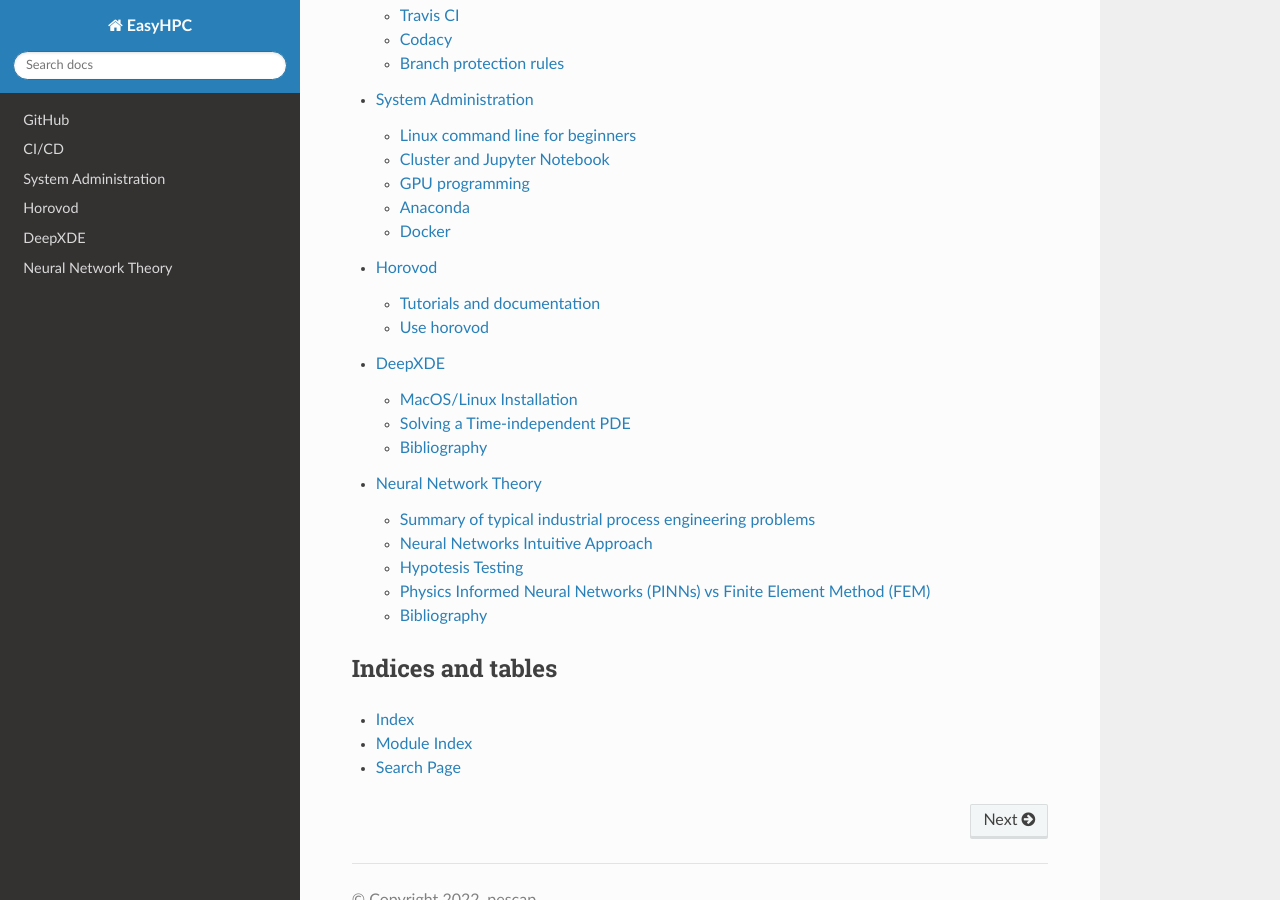
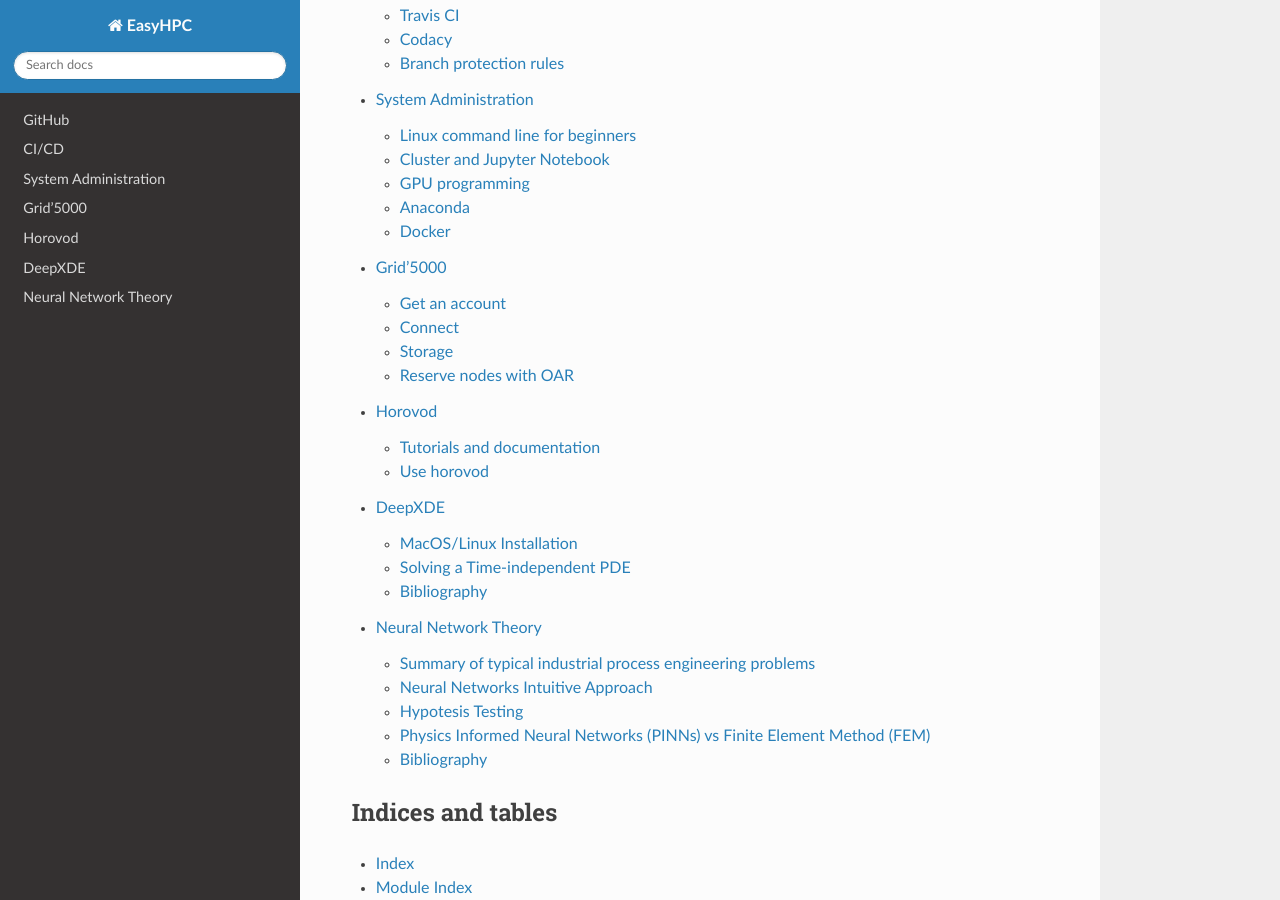
Before and after one commit to pescap/EasyHPC, a Sphinx documentation site: the page built from docs/source/index.rst, in a window 1280 px wide and 900 px high, scrolled down 536 px. Built offline with Sphinx 7.4.7 and the Read the Docs theme 3.1.0, drawn with Linux system fonts in a browser that asks for light colours; some of the changed lines change nothing that is shown.

Commit message:
Add a Grid'5000 page, closes #94

```diff
--- /dev/null
+++ b/docs/source/grid5000.rst
@@ -0,0 +1,109 @@
+=========
+Grid'5000
+=========
+
+`Grid'5000 <https://www.grid5000.fr>`__ is a French testbed for research in computer science, with many CPU and GPU nodes spread over several sites (Lille, Lyon, Nancy, Rennes, Grenoble and others). It works like any cluster: you prepare your work on a frontend and ask a scheduler for nodes. The scheduler is `OAR <https://oar.imag.fr>`__.
+
+This page summarizes the official `Getting Started <https://www.grid5000.fr/w/Getting_Started>`__ tutorial. Read it for the details.
+
+
+Get an account
+--------------
+
+Academics working in France (and at the Luxembourg and Louvain sites) can request an account directly. Researchers outside France can get one through an active, formal collaboration with a team that already uses Grid'5000. In both cases, use the `account request form <https://www.grid5000.fr/w/Grid5000:Get_an_account>`__ and describe your project. When you have an account, upload your public SSH key in the account management interface.
+
+Before using the platform, read the `usage policy <https://www.grid5000.fr/w/Grid5000:UsagePolicy>`__. It sets limits on how many resources you may reserve and for how long.
+
+
+Connect
+-------
+
+Grid'5000 is reached through an access machine, and then a frontend on each site::
+
+    $ ssh login@access.grid5000.fr
+    $ ssh nancy
+
+Replace ``login`` with your Grid'5000 user name and ``nancy`` with the site you want to use. To connect directly from your computer, add this to ``~/.ssh/config``:
+
+.. code-block:: text
+
+    Host g5k
+      User login
+      Hostname access.grid5000.fr
+      ForwardAgent no
+
+    Host *.g5k
+      User login
+      ProxyCommand ssh g5k -W "$(basename %h .g5k):%p"
+      ForwardAgent no
+
+Then ``ssh nancy.g5k`` opens a shell on the Nancy frontend.
+
+
+Storage
+-------
+
+Each site has its own home directory, shared by the frontend and the nodes of that site, and not by the other sites. The default quota is 25 GB per site.
+
+.. warning::
+
+    Grid'5000 does not back up the home directories. Keep a copy of your code and results elsewhere.
+
+To copy a file from your computer to your home in Nancy::
+
+    $ scp my_file.py login@access.grid5000.fr:nancy/
+
+
+Reserve nodes with OAR
+----------------------
+
+All the commands below run on a site frontend.
+
+
+Interactive jobs
+****************
+
+``oarsub -I`` opens a shell on a reserved node::
+
+    $ oarsub -l core=1 -I                       # One core
+    $ oarsub -l host=1 -I                       # A full node
+    $ oarsub -l host=1/core=8,walltime=2 -I     # 8 cores on one node for 2 hours
+    $ oarsub -l gpu=1 -I                        # One GPU
+
+``walltime`` is the maximum duration of the job, in the format ``hours``, ``hours:minutes`` or ``hours:minutes:seconds``. On some sites, such as Nancy, GPUs are only available in the production queue::
+
+    $ oarsub -q production -l gpu=1 -I
+
+
+Batch jobs
+**********
+
+Write a script with the resources in ``#OAR`` lines, for example ``train_oar.sh``:
+
+.. code-block:: bash
+
+    #!/bin/bash
+    #OAR -q production
+    #OAR -l host=1/gpu=1,walltime=3:00:00
+    #OAR -O OAR_%jobid%.out
+    #OAR -E OAR_%jobid%.err
+
+    source ~/envs/my_env/bin/activate
+    python train.py
+
+Make it executable and submit it::
+
+    $ chmod u+x train_oar.sh
+    $ oarsub -S ./train_oar.sh
+
+
+Follow your jobs
+****************
+
+::
+
+    $ oarstat -u                    # Your jobs
+    $ oardel 12345                  # Cancel job 12345
+    $ oarwalltime 12345 +1:30       # Ask for 1 hour 30 more, if the resources are free
+
+The `hardware pages <https://www.grid5000.fr/w/Hardware>`__ list the nodes of each site, with their CPUs and GPUs.
--- a/docs/source/index.rst
+++ b/docs/source/index.rst
@@ -22,6 +22,7 @@
   github
   cicd
   sysadmin
+  grid5000
   horovod
   deepxde
   nn
```
